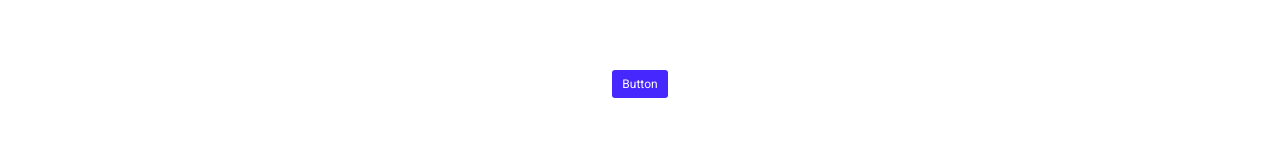
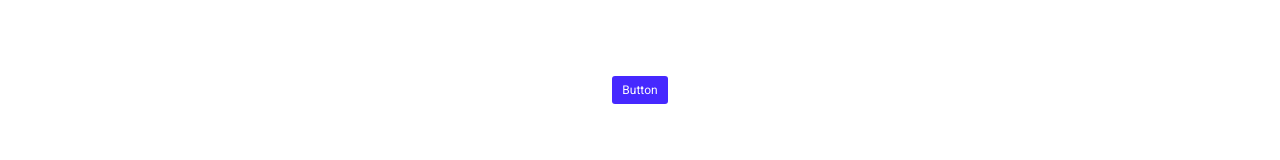
Before and after one commit to Team-Tomato/Funkids, a React (Create React App) app: page / in a window 1280 px wide. In both pictures the pointer is over the button "Button". Shown: the part 247-407 px from the top of the page. Built offline with nearby package versions, Linux system fonts and the light colour scheme.

Commit message:
Update button.css

```diff
--- a/src/components/button.css
+++ b/src/components/button.css
@@ -18,7 +18,7 @@
 }
 
 .btn:hover {
-  transform: translateY(-3px);
+  transform: translateY(3px);
 }
 
 /* Button Style */
```
